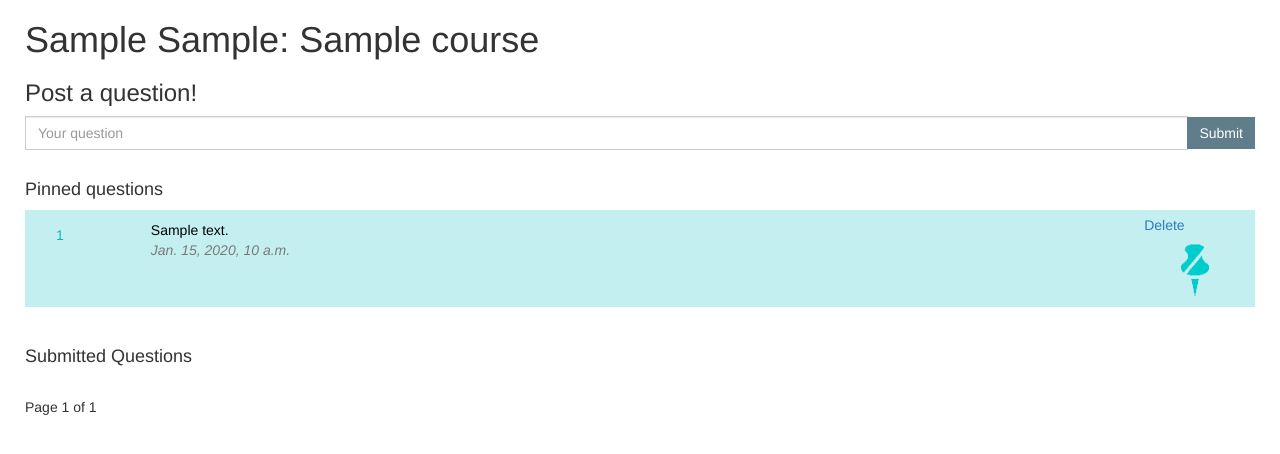
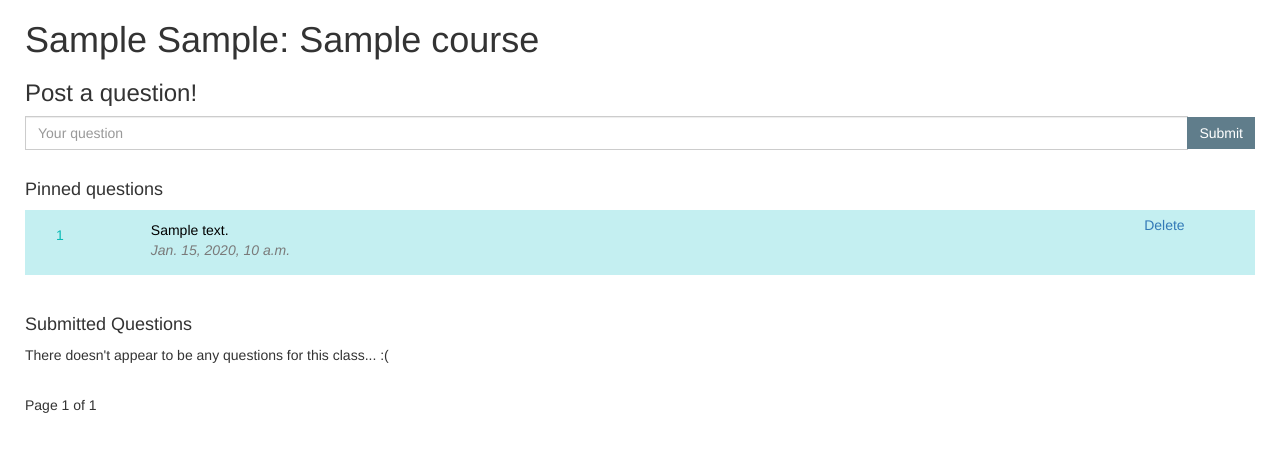
Before and after one commit to karenfeng/class-qa, a Django app: page /1/coursepage/ in a window 1280 px wide. Shown: the part 52-506 px from the top of the page. Run offline with Django 3.2, Linux system fonts and the light colour scheme; a user stored in the database is signed in; tables that the repository leaves empty hold one stand-in row (values such as "Sample post"); some libraries are stand-ins or nearby versions.

Commit message:
Changed lecturer's view; added delete answer functionality
Only lecturer can pin and answer questions

```diff
--- a/quailapp/templates/quailapp/coursepage.html
+++ b/quailapp/templates/quailapp/coursepage.html
@@ -25,7 +25,7 @@
 <ul>
 	{% for q in questions_pinned %}
 	<li>
-		{% if q.submitter.netid == netid %}
+		{% if q.submitter.netid == user.netid %}
 		<div class="box-blue row">
 		{% else %}
 		<div class="box row">
@@ -36,11 +36,11 @@
 						{% csrf_token %}
 						{% buttons %}
 						<div class="btn-group-vertical btn-group-sm" role="group">
-							<button type="submit" class="btn btn-link{% if q.submitter.netid == netid %} disabled{% endif %}" name="vote" id="upvote" value="1" {% if q.submitter.netid == netid %}disabled{% endif %}>
+							<button type="submit" class="btn btn-link{% if q.submitter.netid == user.netid %} disabled{% endif %}" name="vote" id="upvote" value="1" {% if q.submitter.netid == user.netid %}disabled{% endif %}>
 								{% bootstrap_icon "chevron-up" %}
 							</button>
 							<div class="centered votes">{{ q.votes }}</div>
-							<button type="submit" class="btn btn-link{% if q.submitter.netid == netid %} disabled{% endif %}" name="vote" id="downvote" value="-1" {% if q.submitter.netid == netid %}disabled{% endif %}>
+							<button type="submit" class="btn btn-link{% if q.submitter.netid == user.netid %} disabled{% endif %}" name="vote" id="downvote" value="-1" {% if q.submitter.netid == user.netid %}disabled{% endif %}>
 								{% bootstrap_icon "chevron-down" %}
 							</button>
 						</div>
@@ -54,10 +54,11 @@
 					</p>
 				</div>
 				<div class="col-xs-20">
-					{% if q.submitter.netid == netid %}
+					{% if q.submitter.netid == user.netid %}
 					<a href="{% url 'quailapp:delete_from_coursepage' q.id %}">Delete</a>
 					{% endif %}
 				</div>
+				{% if not user.is_student %}
 				<div class="col-xs-1">
 					{% if q.is_pinned %}
 						<form action="{% url 'quailapp:pin' q.id %}" method="POST">
@@ -75,6 +76,7 @@
 						</form>
 					{% endif %}
 				</div>
+				{% endif %}
 			</a>
 		</div>
 	</li>
@@ -83,10 +85,14 @@
 
 <br>
 <h4>Submitted Questions</h4>
+{% if questions|length == 0 %}
+There doesn't appear to be any questions for this class... :(
+<br>
+{% endif %}
 <ul>
 	{% for q in questions %}
 	<li>
-		{% if q.submitter.netid == netid %}
+		{% if q.submitter.netid == user.netid %}
 		<div class="box-blue row">
 		{% else %}
 		<div class="box row">
@@ -97,11 +103,11 @@
 						{% csrf_token %}
 						{% buttons %}
 						<div class="btn-group-vertical btn-group-sm" role="group">
-							<button type="submit" class="btn btn-link{% if q.submitter.netid == netid %} disabled{% endif %}" name="vote" id="upvote" value="1" {% if q.submitter.netid == netid %} disabled{% endif %}>
+							<button type="submit" class="btn btn-link{% if q.submitter.netid == user.netid %} disabled{% endif %}" name="vote" id="upvote" value="1" {% if q.submitter.netid == user.netid %} disabled{% endif %}>
 								{% bootstrap_icon "chevron-up" %}
 							</button>
 							<div class="centered votes">{{ q.votes }}</div>
-							<button type="submit" class="btn btn-link{% if q.submitter.netid == netid %} disabled{% endif %}" name="vote" id="downvote" value="-1" {% if q.submitter.netid == netid %} disabled{% endif %}>
+							<button type="submit" class="btn btn-link{% if q.submitter.netid == user.netid %} disabled{% endif %}" name="vote" id="downvote" value="-1" {% if q.submitter.netid == user.netid %} disabled{% endif %}>
 								{% bootstrap_icon "chevron-down" %}
 							</button>
 						</div>
@@ -115,10 +121,11 @@
 					</p>
 				</div>
 				<div class="col-xs-20">
-					{% if q.submitter.netid == netid %}
+					{% if q.submitter.netid == user.netid %}
 					<a href="{% url 'quailapp:delete_from_coursepage' q.id %}">Delete</a>
 					{% endif %}
 				</div>
+				{% if not user.is_student %}
 				<div class="col-xs-1">
 					{% if q.is_pinned %}
 						<form action="{% url 'quailapp:pin' q.id %}" method="POST">
@@ -136,6 +143,7 @@
 						</form>
 					{% endif %}
 				</div>
+				{% endif %}
 			</a>
 		</div>
 	</li>
--- a/quailapp/templates/quailapp/userinfo.html
+++ b/quailapp/templates/quailapp/userinfo.html
@@ -29,7 +29,8 @@
 	</li>
 {% endfor %}
 </ul>
-
+<h4><a href="{% url 'quailapp:enroll' %}">Enroll in more courses</a></h4>
+<br>
 <span class="bold">Your Questions:</span>
 <ul>
 {% for q in user.question_set.all %}
@@ -64,7 +65,4 @@
 {% endfor %}
 </ul>
 
-
-<h3><a href="{% url 'quailapp:enroll' %}">Enroll in more courses</a></h3>
-
 {% endblock %}
--- a/quailapp/urls.py
+++ b/quailapp/urls.py
@@ -9,7 +9,7 @@ urlpatterns = [
     url(r'^$', views.home, name='home'),
     url(r'^index$', login_required(views.index), name='index'),
     url(r'^get$', login_required(views.get_question), name='get'),
-    url(r'^(?P<question_id>[a-zA-Z0-9]+)/deleteans/$', login_required(views.delete_answers), name='deleteans'), # deletes answers assoc w/ question
+    url(r'^(?P<answer_id>[a-zA-Z0-9]+)/deleteans/$', login_required(views.delete_answer), name='deleteans'), # deletes answers assoc w/ question
     url(r'^(?P<question_id>[0-9][a-zA-Z0-9]+)/$', login_required(views.question_detail), name='detail'), # messy solution; question ids too long
     url(r'^(?P<question_id>[a-zA-Z0-9]+)/vote/$', login_required(views.vote), name='vote'), # vote for a specific question
     url(r'^(?P<question_id>[a-zA-Z0-9]+)/pin/$', login_required(views.pin), name='pin'), # vote for a specific question
--- a/quailapp/views.py
+++ b/quailapp/views.py
@@ -26,7 +26,6 @@ def index(request):
 
 # handles what happens when a user uses the vote form on a question
 def vote(request, question_id):
-
     question = get_object_or_404(Question, pk=question_id)
     try:
         vote = request.POST['vote']
@@ -37,7 +36,10 @@ def vote(request, question_id):
             })
     else:
         question.votes += int(vote)
-        question.save()
+        if (question.votes < -10):  # deletes question if it's downvoted to oblivion
+            question.delete()
+        else:
+            question.save()
         # Always return an HttpResponseRedirect after successfully dealing
         # with POST data. This prevents data from being posted twice if a
         # user hits the Back button.
@@ -83,7 +85,7 @@ def coursepage(request, course_id):
     else:
         form = QuestionForm()
     return render(request, 'quailapp/coursepage.html', {'form': form, 'course': course,
-        'questions_pinned': questions_pinned, 'questions_unpinned': questions_unpinned, 'questions': questions, 'netid': request.user.netid})
+        'questions_pinned': questions_pinned, 'questions_unpinned': questions_unpinned, 'questions': questions, 'user': request.user})
     #def get_queryset(self):
     #    return Question.objects.all()
 
@@ -101,6 +103,7 @@ def delete_from_userinfo(request, question_id):
 # detail view = what you see when you click on a question (its answers, votes, etc)
 def question_detail(request, question_id):
     question = get_object_or_404(Question, pk=question_id)
+    user = request.user
     if request.method == 'POST':
         form = AnswerForm(request.POST)
         comment_form = CommentForm(request.POST)
@@ -119,7 +122,7 @@ def question_detail(request, question_id):
     else:
         form = AnswerForm()
         comment_form = CommentForm()
-    return render(request, 'quailapp/detail.html', {'question': question, 'form': form, 'comment_form': comment_form})
+    return render(request, 'quailapp/detail.html', {'question': question, 'form': form, 'comment_form': comment_form, 'user': user})
 
 def get_question(request):
     # otherwise can post a question
@@ -135,10 +138,11 @@ def get_question(request):
     return render(request, 'quailapp/question.html', {'form': form})
 
 # delete all the answers associated with a specific question
-def delete_answers(request, question_id):
-    question = get_object_or_404(Question, pk=question_id)
-    question.answer_set.all().delete()
-    return HttpResponse('All answers have been deleted!')
+def delete_answer(request, answer_id):
+    answer = get_object_or_404(Answer, pk=answer_id)
+    question = answer.question
+    answer.delete()
+    return HttpResponseRedirect(reverse('quailapp:detail',args=(question.id,)))
 
 def login_CAS(request):
 
```
Also changed, not shown: quailapp/templates/quailapp/detail.html (+10 -2 lines).
